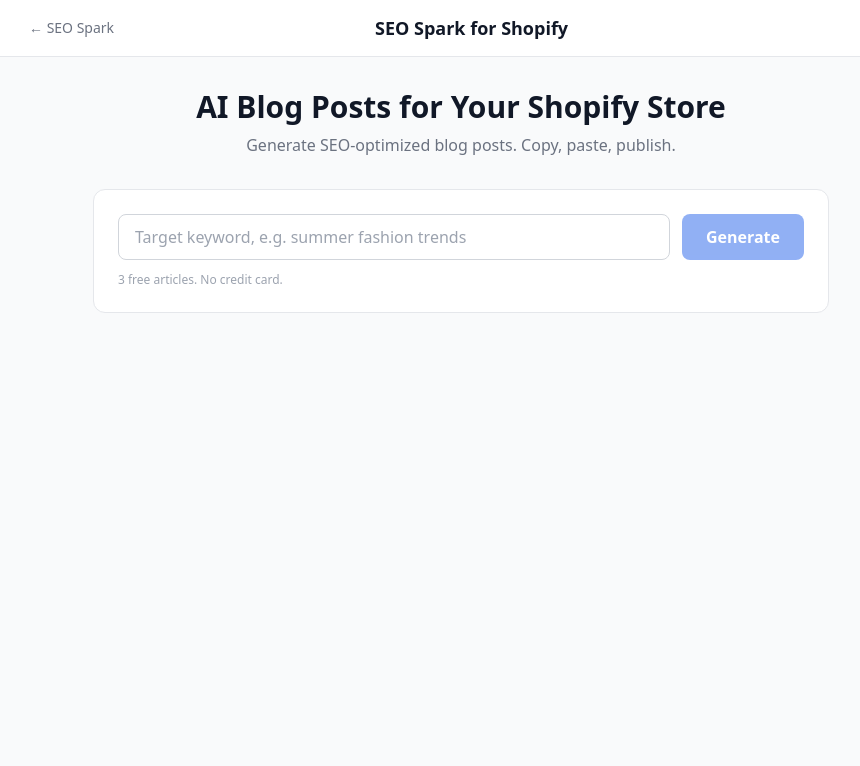
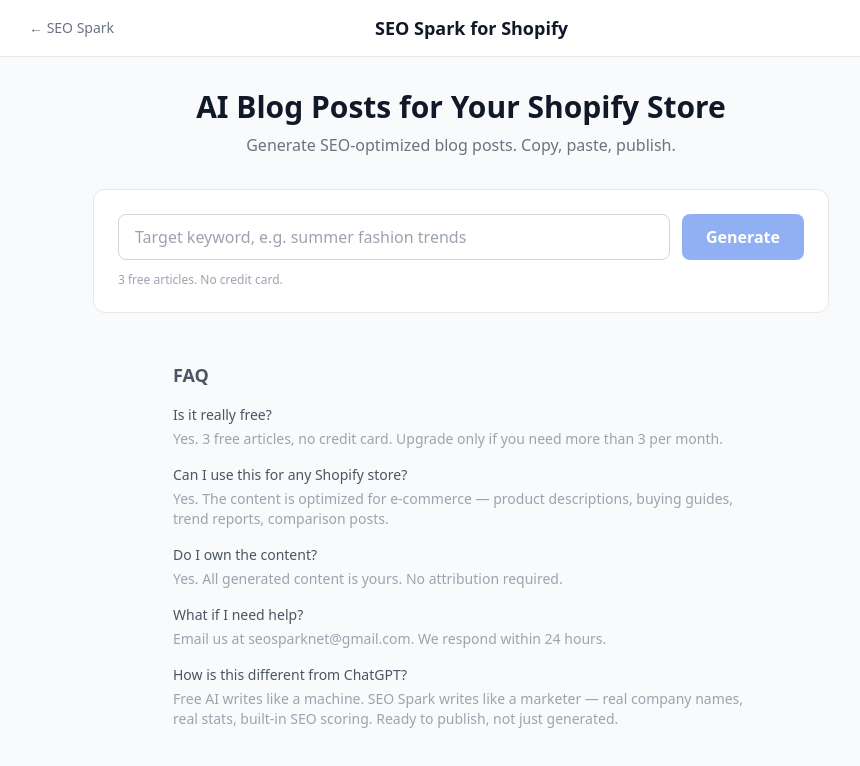
Before and after one commit to lihai33661-ship-it/seospark, a Next.js app: page /shopify in a window 1280 px wide. Shown: the top 766 px of the page, without its empty margins (179-1039 px from the left). Built offline with nearby package versions, Linux system fonts and the light colour scheme.

Commit message:
add FAQ section to shopify page for self-service support

```diff
--- a/app/shopify/page.tsx
+++ b/app/shopify/page.tsx
@@ -147,6 +147,24 @@
             </article>
           </div>
         )}
+
+        {!loading && !result && (
+          <div className="mt-12 max-w-xl mx-auto text-sm text-gray-400 space-y-4 pb-12">
+            <h3 className="text-lg font-semibold text-gray-600 mb-4">FAQ</h3>
+            {[
+              { q: "Is it really free?", a: "Yes. 3 free articles, no credit card. Upgrade only if you need more than 3 per month." },
+              { q: "Can I use this for any Shopify store?", a: "Yes. The content is optimized for e-commerce — product descriptions, buying guides, trend reports, comparison posts." },
+              { q: "Do I own the content?", a: "Yes. All generated content is yours. No attribution required." },
+              { q: "What if I need help?", a: "Email us at seosparknet@gmail.com. We respond within 24 hours." },
+              { q: "How is this different from ChatGPT?", a: "Free AI writes like a machine. SEO Spark writes like a marketer — real company names, real stats, built-in SEO scoring. Ready to publish, not just generated." },
+            ].map((faq) => (
+              <div key={faq.q}>
+                <p className="font-medium text-gray-600">{faq.q}</p>
+                <p className="mt-1">{faq.a}</p>
+              </div>
+            ))}
+          </div>
+        )}
       </div>
     </div>
   );
```
